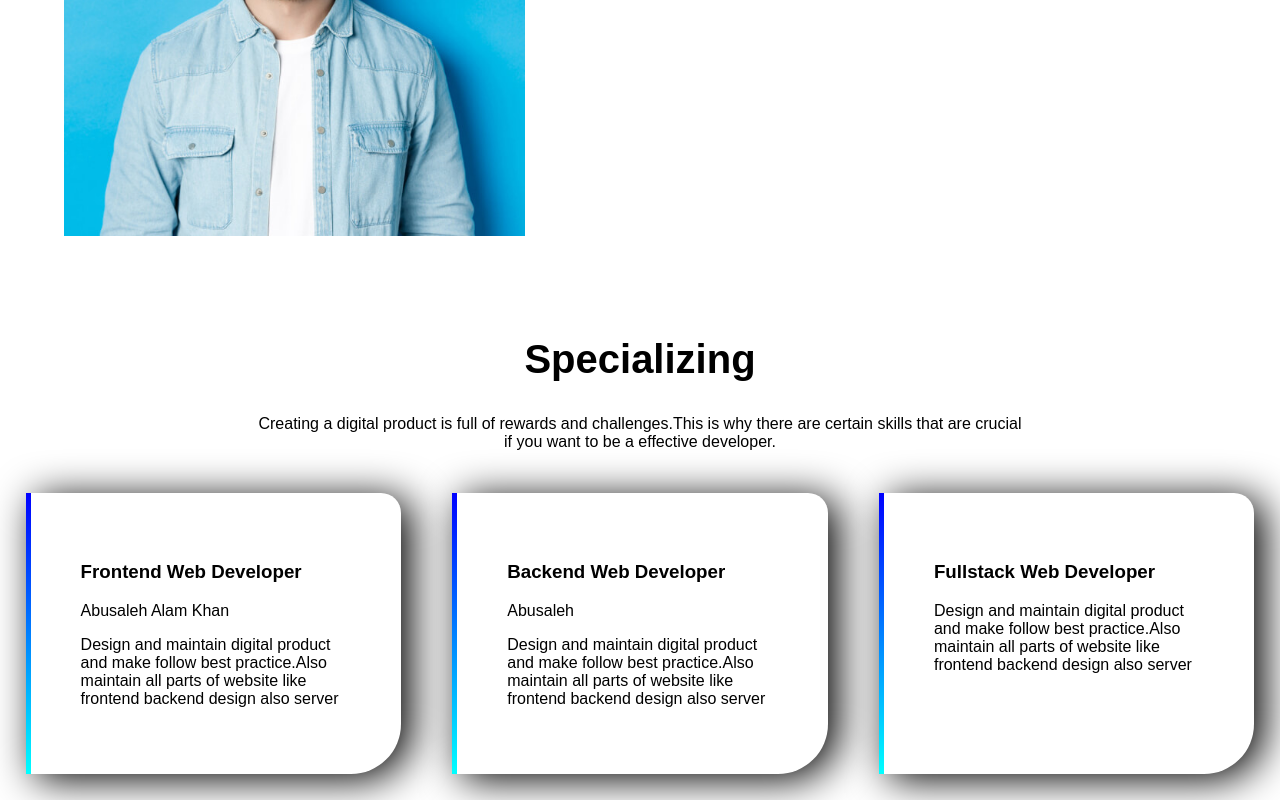
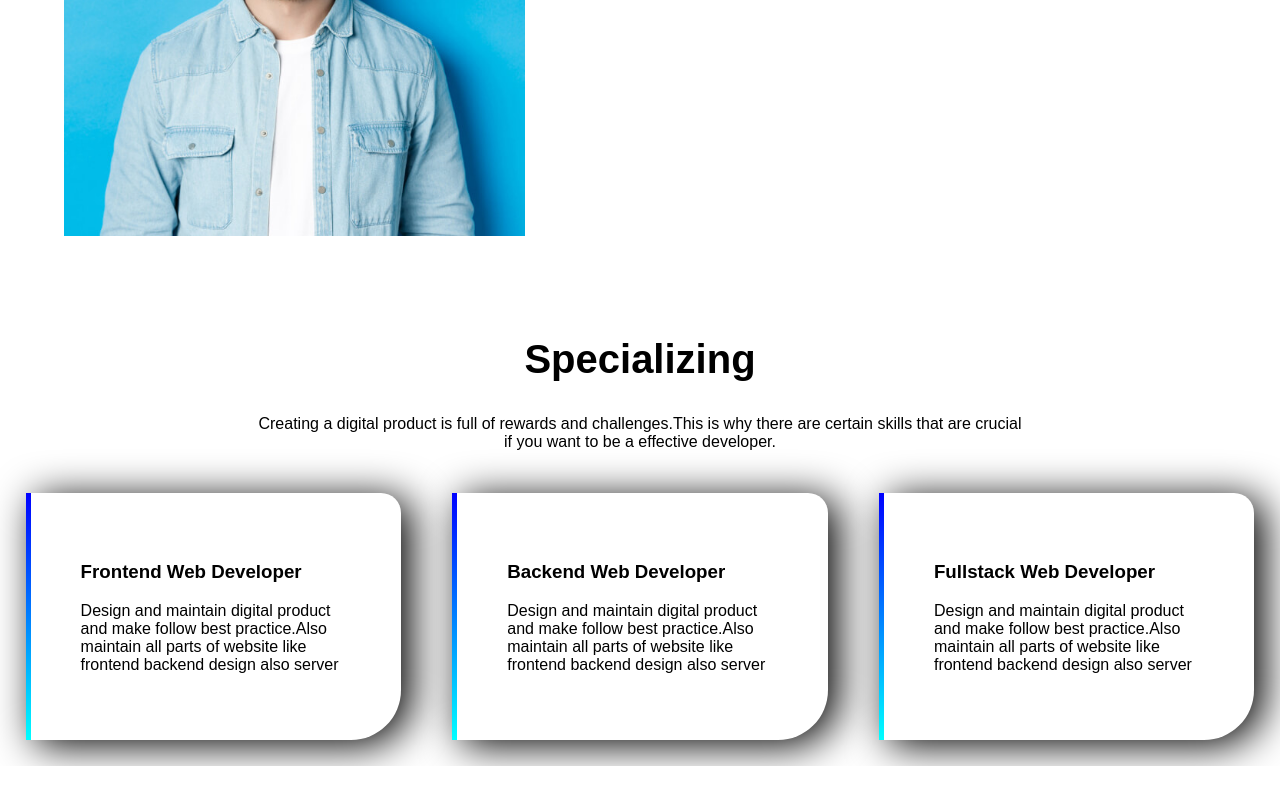
Before and after one commit to abusaleh569857/my-first-website, a plain HTML site: page My-Portfolio.html in a window 1280 px wide. Shown: the part 872-1672 px from the top of the page. After the commit the page ends 1638 px from the top, so only its background shows below. Drawn offline with Linux system fonts and the light colour scheme.

Commit message:
changes removed

```diff
--- a/My-Portfolio.html
+++ b/My-Portfolio.html
@@ -36,12 +36,12 @@
         <div class="parent">
             <div class="child">
                 <h3>Frontend Web Developer</h4>
-                    <p>Abusaleh Alam Khan</p>
+
                 <p>Design and maintain digital product and make follow best practice.Also maintain all parts of website like frontend backend design also server </p>
             </div>
             <div class="child">
                 <h3>Backend Web Developer</h4>
-                <p> Abusaleh </p>
+
                 <p>Design and maintain digital product and make follow best practice.Also maintain all parts of website like frontend backend design also server </p>
             </div>
             <div class="child">
```
